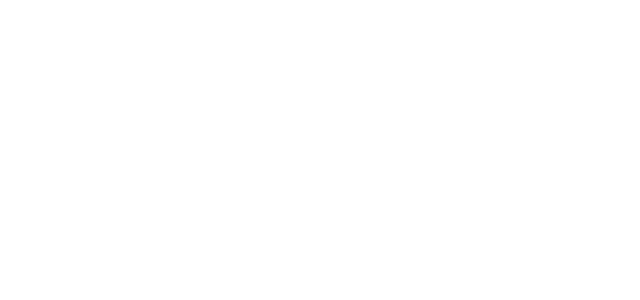
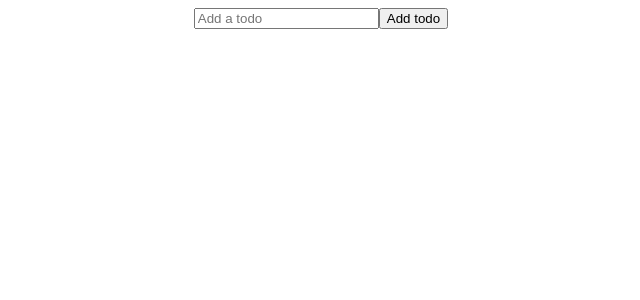
Before and after one commit to Nikola-Nino/React-To-Do-List, a React (Create React App) app: page / in a window 1280 px wide. Shown: the top 300 px of the page, without its empty margins (319-959 px from the left). Built offline with nearby package versions, Linux system fonts and the light colour scheme.

Commit message:
Creating basic input field and button

```diff
--- a/src/App.js
+++ b/src/App.js
@@ -1,7 +1,10 @@
 import "./App.css";
+import TodoForm from "./components/TodoForm";
 
 function App() {
-  return <div className="App"></div>;
+  return <div className="App">
+    <TodoForm />
+  </div>;
 }
 
 export default App;
--- a/src/components/TodoForm.js
+++ b/src/components/TodoForm.js
@@ -0,0 +1,13 @@
+import React, { useState } from "react";
+
+const TodoForm = () => {
+  const [] = useState("");
+  return (
+    <form>
+      <input type="text" placeholder="Add a todo" name="text" />
+      <button>Add todo</button>
+    </form>
+  );
+};
+
+export default TodoForm;
```
